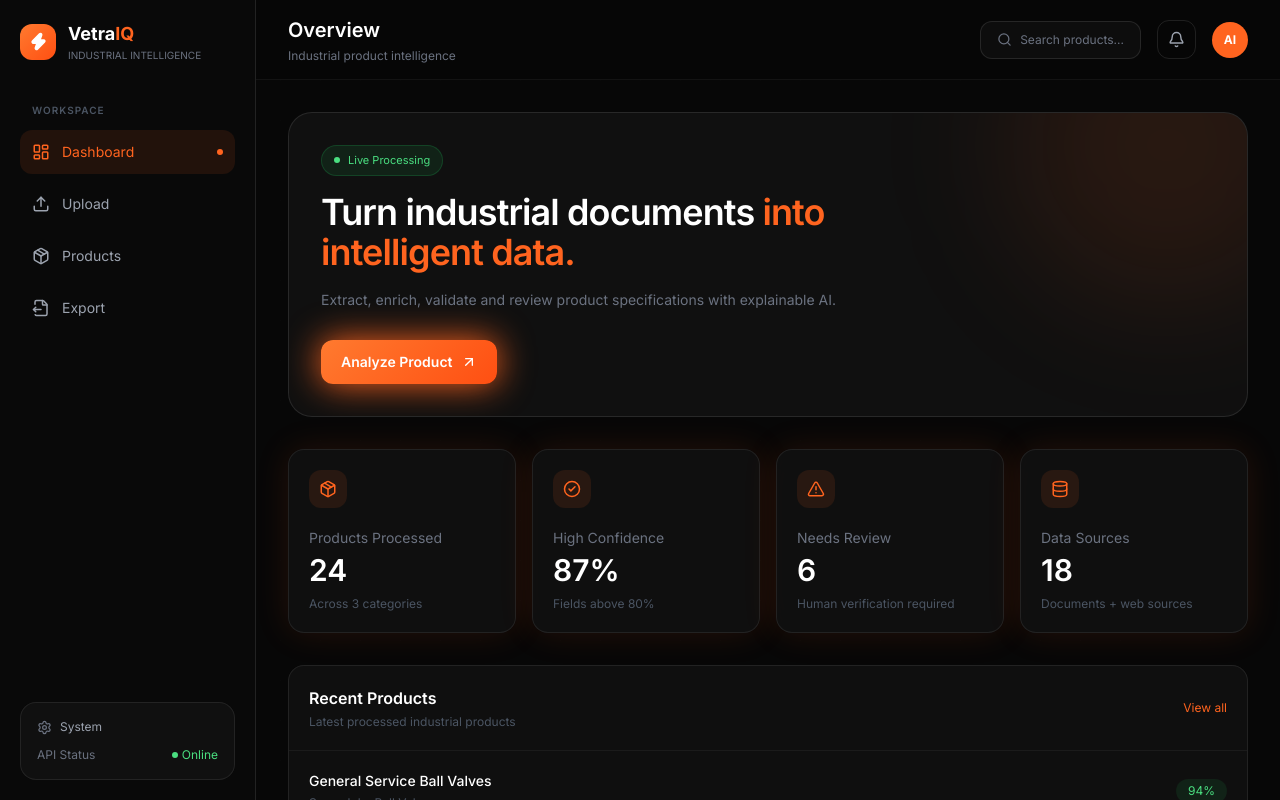
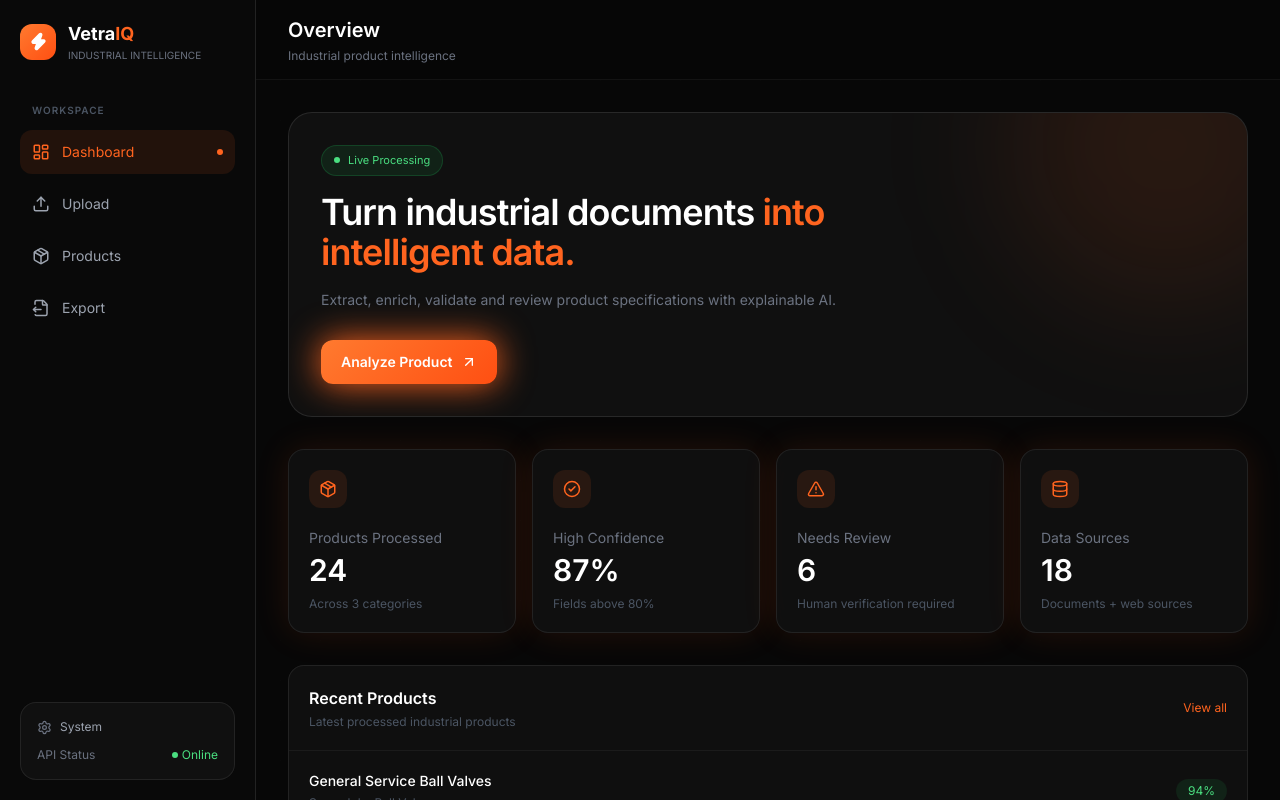
Before and after one commit to Nimalan07/VetraIQ, a React (Vite) app in the folder frontend/: page / in a window 1280 px wide. Shown: the top 800 px of the page. Built offline with nearby package versions, Linux system fonts and the light colour scheme; no server answers.

Commit message:
Remove non-functional search bar, notifications, and profile elements from Topbar

```diff
--- a/frontend/src/components/Topbar.tsx
+++ b/frontend/src/components/Topbar.tsx
@@ -1,5 +1,3 @@
-import { Bell, Search } from "lucide-react";
-
 interface TopbarProps {
   title: string;
 }
@@ -20,29 +18,6 @@ export default function Topbar({
         </p>
       </div>
 
-      <div className="flex items-center gap-4">
-
-        <div className="hidden items-center gap-2 rounded-xl border border-white/10 bg-white/[0.03] px-4 py-2.5 md:flex">
-          <Search
-            size={15}
-            className="text-gray-500"
-          />
-
-          <span className="text-xs text-gray-500">
-            Search products...
-          </span>
-        </div>
-
-        <button className="rounded-xl border border-white/10 p-2.5 text-gray-400 hover:text-white">
-          <Bell size={17} />
-        </button>
-
-        <div className="flex h-9 w-9 items-center justify-center rounded-full bg-orange text-xs font-bold">
-          AI
-        </div>
-
-      </div>
-
     </header>
   );
 }
```
